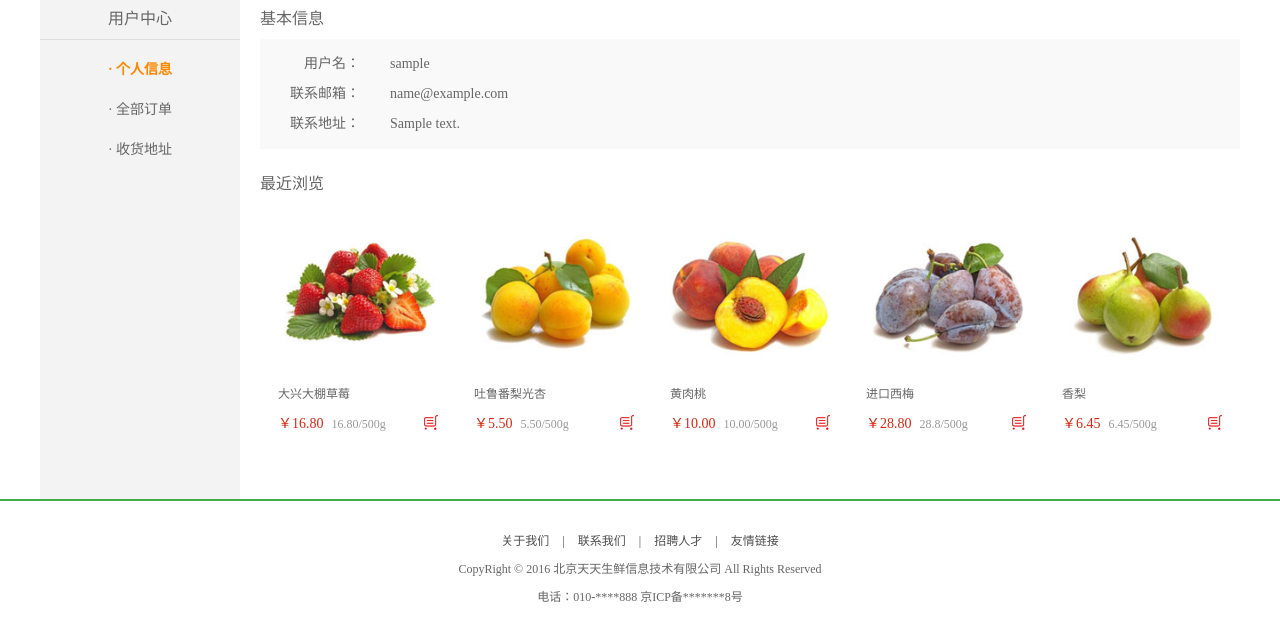
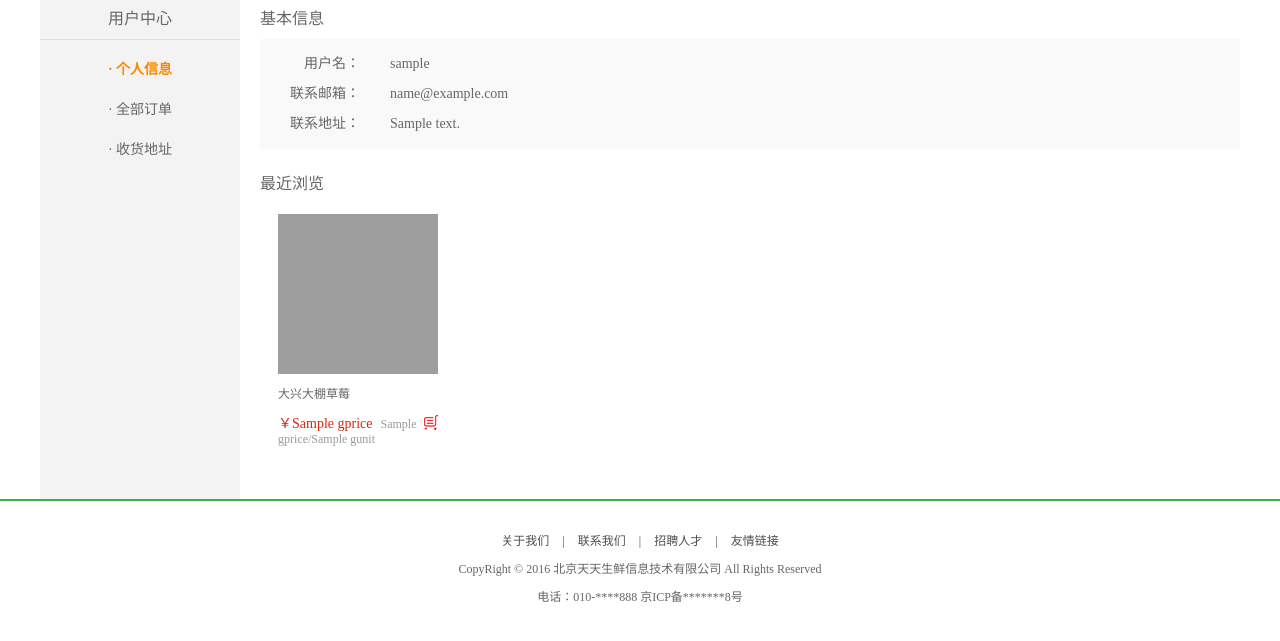
Before and after one commit to chlewsz/dailyfresh, a Django app: template templates/df_user/user_center_info.html in a window 1280 px wide. Shown: the part 146-787 px from the top of the page. Run offline with Django 3.2, Linux system fonts and the light colour scheme; the template is opened without the code that fills it: most values are stand-ins (such as "Sample title", 1, 10 or a date in 2020); parts of the project's set-up code (start-up, migrations or seed data) failed here and were passed over; grey boxes are pictures that could not be loaded.

Commit message:
最近浏览功能实现

```diff
--- a/templates/df_user/user_center_info.html
+++ b/templates/df_user/user_center_info.html
@@ -25,55 +25,17 @@
             <h3 class="common_title2">最近浏览</h3>
             <div class="has_view_list">
                 <ul class="goods_type_list clearfix">
+                    {% for goods in goods_list %}
                     <li>
-                        <a href="detail.html"><img src="/static/images/goods/goods003.jpg"></a>
-                        <h4><a href="detail.html">大兴大棚草莓</a></h4>
+                        <a href="/detail_{{ goods.id }}"><img src="/static/{{ goods.gpic }}"></a>
+                        <h4><a href="/detail_{{ goods.id }}">大兴大棚草莓</a></h4>
                         <div class="operate">
-                            <span class="prize">￥16.80</span>
-                            <span class="unit">16.80/500g</span>
+                            <span class="prize">￥{{ goods.gprice }}</span>
+                            <span class="unit">{{ goods.gprice }}/{{ goods.gunit }}</span>
                             <a href="#" class="add_goods" title="加入购物车"></a>
                         </div>
                     </li>
-
-                    <li>
-                        <a href="#"><img src="/static/images/goods/goods004.jpg"></a>
-                        <h4><a href="#">吐鲁番梨光杏</a></h4>
-                        <div class="operate">
-                            <span class="prize">￥5.50</span>
-                            <span class="unit">5.50/500g</span>
-                            <a href="#" class="add_goods" title="加入购物车"></a>
-                        </div>
-                    </li>
-
-                    <li>
-                        <a href="#"><img src="/static/images/goods/goods005.jpg"></a>
-                        <h4><a href="#">黄肉桃</a></h4>
-                        <div class="operate">
-                            <span class="prize">￥10.00</span>
-                            <span class="unit">10.00/500g</span>
-                            <a href="#" class="add_goods" title="加入购物车"></a>
-                        </div>
-                    </li>
-
-                    <li>
-                        <a href="#"><img src="/static/images/goods/goods006.jpg"></a>
-                        <h4><a href="#">进口西梅</a></h4>
-                        <div class="operate">
-                            <span class="prize">￥28.80</span>
-                            <span class="unit">28.8/500g</span>
-                            <a href="#" class="add_goods" title="加入购物车"></a>
-                        </div>
-                    </li>
-
-                    <li>
-                        <a href="#"><img src="/static/images/goods/goods007.jpg"></a>
-                        <h4><a href="#">香梨</a></h4>
-                        <div class="operate">
-                            <span class="prize">￥6.45</span>
-                            <span class="unit">6.45/500g</span>
-                            <a href="#" class="add_goods" title="加入购物车"></a>
-                        </div>
-                    </li>
+                    {% endfor %}
                 </ul>
             </div>
         </div>
```
Also changed, not shown: df_goods/views.py (+19 -1 lines), df_user/views.py (+15 -3 lines).
